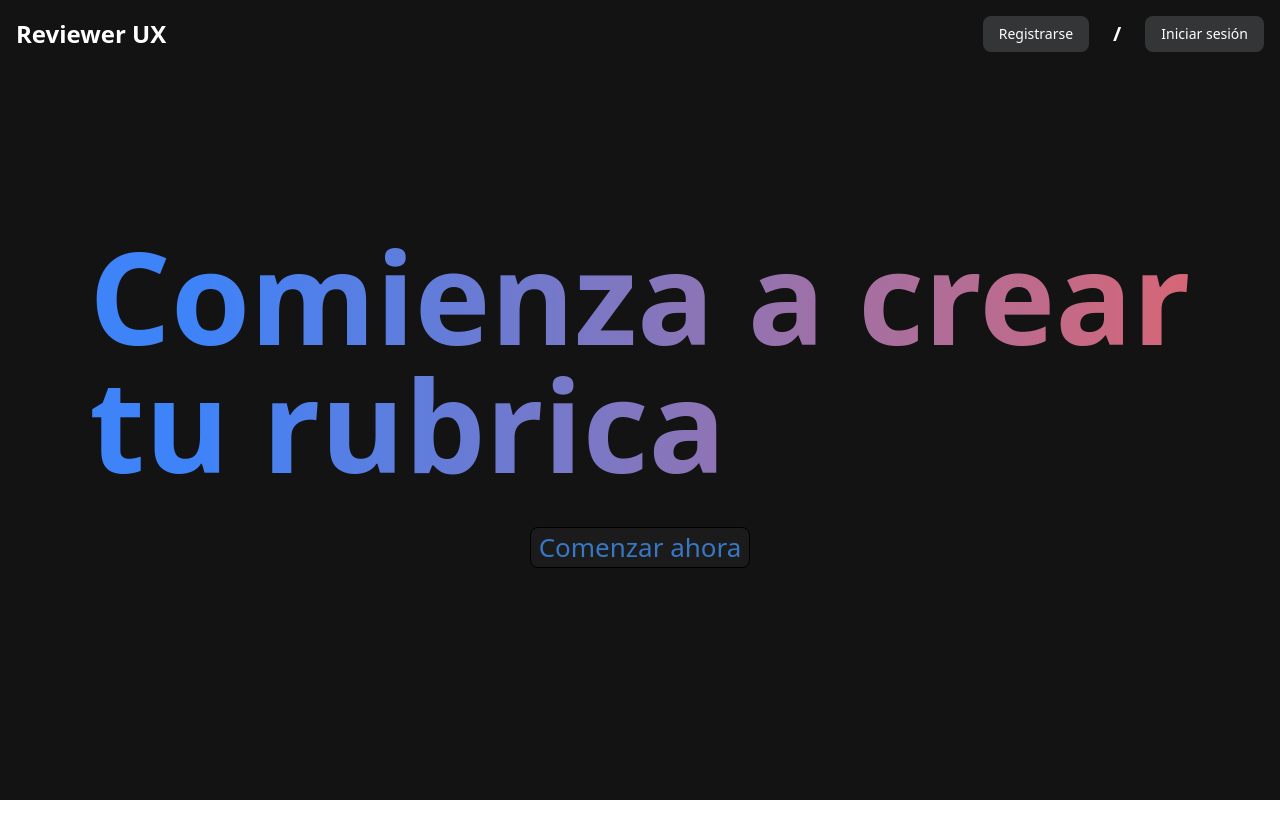
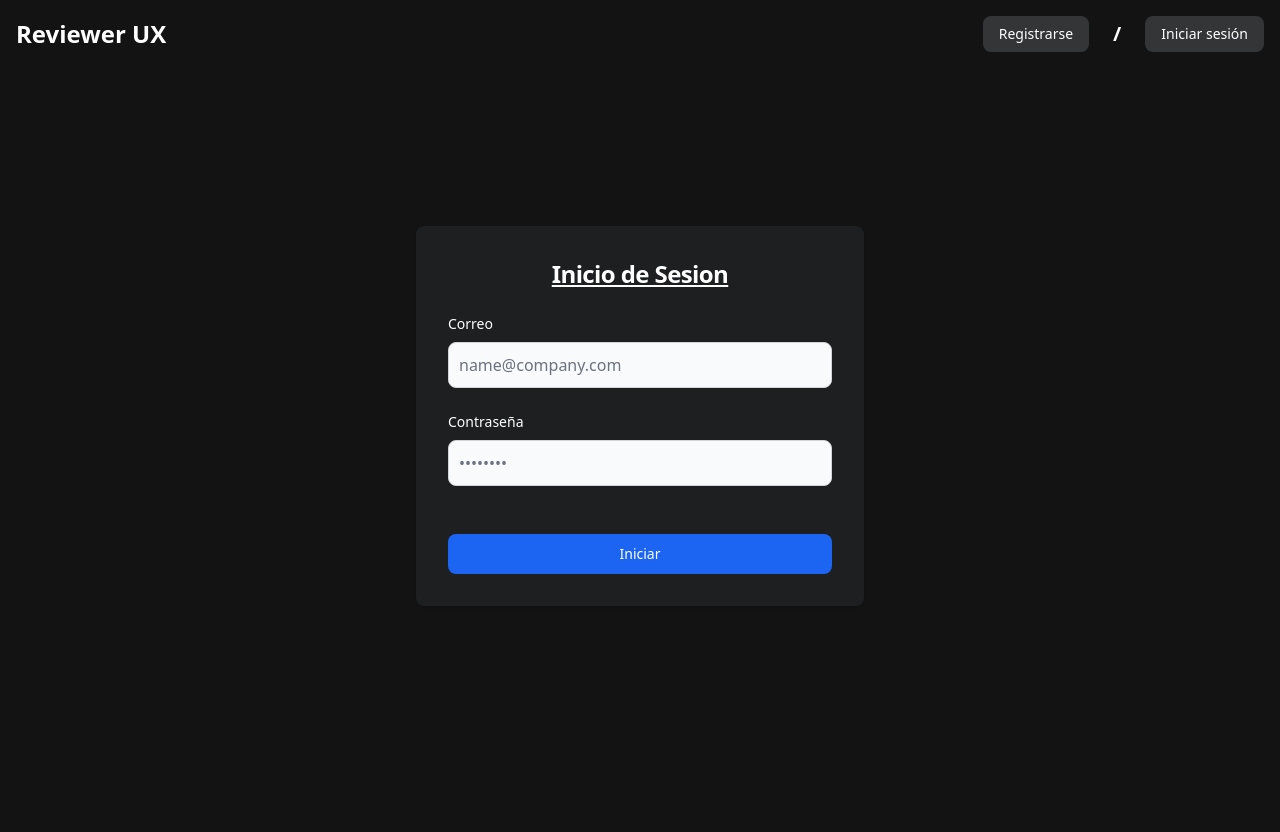
Before and after one commit to AbiCL143/uxproject, a React (Create React App) app: page /login in a window 1280 px wide. Before the commit the page ends 800 px from the top, so only its background shows below. Built offline with nearby package versions, Linux system fonts and the light colour scheme.

Commit message:
pagina de login

```diff
--- a/package.json
+++ b/package.json
@@ -16,6 +16,7 @@
     "flowbite-react": "^0.10.2",
     "react": "^18.3.1",
     "react-dom": "^18.3.1",
+    "react-router-dom": "^6.27.0",
     "react-scripts": "5.0.1",
     "web-vitals": "^2.1.4"
   },
--- a/src/App.js
+++ b/src/App.js
@@ -1,32 +1,19 @@
 import './App.css';
-import NavBar from './components/NavBar';  // Asegúrate de la ruta correcta
 import 'animate.css';
+import { BrowserRouter as Router, Route, Routes } from 'react-router-dom';
+
+// Rutas
+import LandingPage from './pages/lading_page';
+import Login from './pages/login';
 
 function App() {
   return (
-    <body className='bg-fondo'>
-    <div className="App">
-      <NavBar />
-      {/* Aquí puedes añadir otros componentes o contenido */}
-      <header className="App-header">
-      <div>
-        <div className="text-9xl font-bold text-left bg-gradient-to-r from-blue-500 from-10% to-Degradado2 bg-clip-text text-transparent">
-          Comienza a crear
-          <div className="animate__animated animate__fadeInLeft animate__delay-1s bg-gradient-to-r from-blue-500 from-10% to-Degradado2 bg-clip-text text-transparent">
-            tu rubrica
-          </div>
-        </div>
-      </div>
-      <br/>
-
-      <button type='button' className='bg-boton3 text-letras rounded-lg px-2 border border-black hover:bg-gray-700 hover:text-white active:bg-boton2 active:text-letras'>
-      Comenzar ahora
-      </button>
-
-
-      </header>
-    </div>
-    </body>
+    <Router>
+      <Routes>
+      <Route path='/' element={<LandingPage/>} />
+      <Route path='/login' element={<Login/>} />
+      </Routes>
+    </Router>
   );
 }
 
--- a/src/index.js
+++ b/src/index.js
@@ -5,6 +5,7 @@ import App from './App';
 import reportWebVitals from './reportWebVitals';
 import 'flowbite';
 import 'animate.css';
+
 
 const root = ReactDOM.createRoot(document.getElementById('root'));
 root.render(
--- /dev/null
+++ b/src/pages/lading_page.js
@@ -0,0 +1,34 @@
+import '../App.css';
+import NavBar from '../components/NavBar';  // Asegúrate de la ruta correcta
+import 'animate.css';
+
+
+function LandingPage() {
+  return (
+    <body className='bg-fondo'>
+    <div className="App">
+      <NavBar />
+      {/* Aquí puedes añadir otros componentes o contenido */}
+      <header className="App-header">
+      <div>
+        <div className="text-9xl font-bold text-left bg-gradient-to-r from-blue-500 from-10% to-Degradado2 bg-clip-text text-transparent">
+          Comienza a crear
+          <div className="animate__animated animate__fadeInLeft animate__delay-1s bg-gradient-to-r from-blue-500 from-10% to-Degradado2 bg-clip-text text-transparent">
+            tu rubrica
+          </div>
+        </div>
+      </div>
+      <br/>
+
+      <button type='button' className='bg-boton3 text-letras rounded-lg px-2 border border-black hover:bg-gray-700 hover:text-white active:bg-boton2 active:text-letras'>
+      Comenzar ahora
+      </button>
+
+
+      </header>
+    </div>
+    </body>
+  );
+}
+
+export default LandingPage;
--- /dev/null
+++ b/src/pages/login.js
@@ -0,0 +1,39 @@
+import React from 'react';
+import NavBar from '../components/NavBar'; // Asegúrate de la ruta correcta
+
+function Login() {
+  return (
+    <div className='bg-fondo min-h-screen'>
+      <NavBar />
+      <div className='bg-fondo text-white p-4'>
+      <section class="bg-fondo ">
+  <div class="flex flex-col items-center justify-center px-6 py-8 mx-auto md:h-screen lg:py-0">
+      <div class="w-full bg-cards rounded-lg shadow dark:border md:mt-0 sm:max-w-md xl:p-0 dark:bg-gray-800 dark:border-gray-700">
+          <div class="p-6 space-y-4 md:space-y-6 sm:p-8">
+              <h1 class="text-xl font-bold leading-tight tracking-tight text-center underline md:text-2xl dark:text-white">
+                  Inicio de Sesion
+              </h1>
+              <form class="space-y-4 md:space-y-6" action="#">
+                  <div>
+                      <label for="email" class="block mb-2 text-sm font-medium  dark:text-white">Correo</label>
+                      <input type="email" name="email" id="email" class="bg-gray-50 border border-gray-300 text-gray-900 rounded-lg focus:ring-primary-600 focus:border-primary-600 block w-full p-2.5 dark:bg-gray-700 dark:border-gray-600 dark:placeholder-gray-400 dark:text-white dark:focus:ring-blue-500 dark:focus:border-blue-500" placeholder="name@company.com" required=""/>
+                  </div>
+                  <div>
+                      <label for="password" class="block mb-2 text-sm font-medium  dark:text-white">Contraseña</label>
+                      <input type="password" name="password" id="password" placeholder="••••••••" class="bg-gray-50 border border-gray-300 text-gray-900 rounded-lg focus:ring-primary-600 focus:border-primary-600 block w-full p-2.5 dark:bg-gray-700 dark:border-gray-600 dark:placeholder-gray-400 dark:text-white dark:focus:ring-blue-500 dark:focus:border-blue-500" required=""/>
+                  </div>
+                  <div class="flex items-center justify-between">
+
+                  </div>
+                  <button type="submit" class="w-full  bg-blue-600 hover:bg-primary-700 focus:ring-4 focus:outline-none focus:ring-primary-300 font-medium rounded-lg text-sm px-5 py-2.5 text-center dark:bg-primary-600 dark:hover:bg-primary-700 dark:focus:ring-primary-800">Iniciar</button>
+              </form>
+          </div>
+      </div>
+  </div>
+</section>
+      </div>
+    </div>
+  );
+}
+
+export default Login;
```
Also changed, not shown: 1 other file (tests, documents, lock files or other folders).
